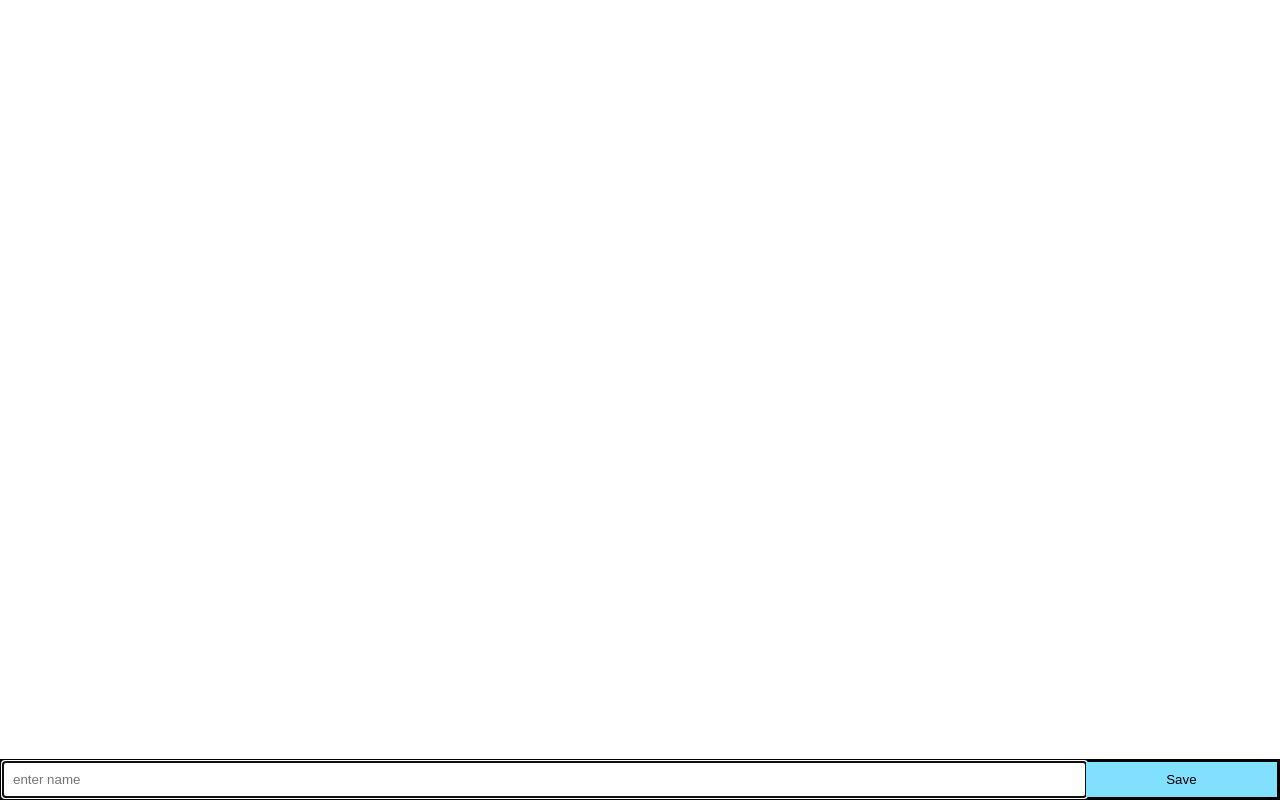
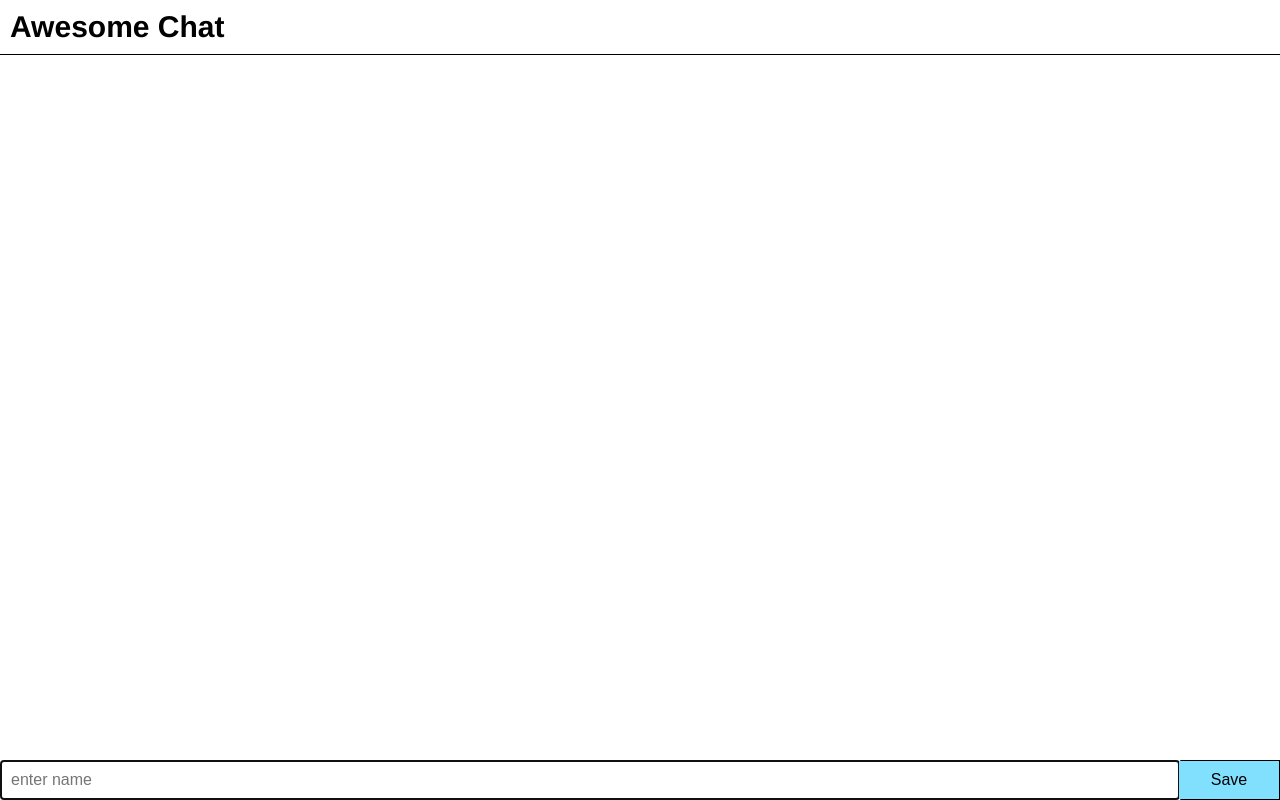
Before and after one commit to wrick17/nochatting, a website: page index.html in a window 1280 px wide. Drawn offline with nearby package versions, Linux system fonts and the light colour scheme.

Commit message:
fix some styles

```diff
--- a/index.html
+++ b/index.html
@@ -6,9 +6,10 @@
   <link rel="stylesheet" type="text/css" href="/style.css">
 </head>
 <body>
+  <h1>Awesome Chat</h1>
   <ul id="messages"></ul>
   <form id="chat-form" >
-    <input id="m" autocomplete="off" /><button>Send</button>
+    <input id="m" autocomplete="off" placeholder="enter your message" /><button>Send</button>
   </form>
   <form id="name-form" class="name-box">
     <input id="name" autocomplete="off" placeholder="enter name" /><button>Save</button>
--- a/script.js
+++ b/script.js
@@ -3,6 +3,7 @@
   $('#name-form').submit(function(e){
     e.preventDefault();
     $(this).hide();
+    $('#chat-form').show();
     var name = $('#name').val();
     var socket = io();
     $('#m').focus();
--- a/style.css
+++ b/style.css
@@ -2,34 +2,49 @@
   margin: 0;
   padding: 0;
   box-sizing: border-box;
+  font-size: 16px;
 }
 
 body {
   font: 13px Helvetica, Arial;
+  display: flex;
+  flex-direction: column;
+  height: 100vh;
+}
+
+h1 {
+  font-size: 30px;
+  padding: 10px;
+  margin-bottom: 10px;
+  border-bottom: 1px solid black;
 }
 
 form {
   background: #000;
-  padding: 3px;
-  position: fixed;
-  bottom: 0;
-  width: 100%;
+  padding: 1px;
+  display: flex;
 }
 
 form input {
   border: 0;
   padding: 10px;
-  width: 85%;
+  flex: 1;
 }
 
 form button {
-  width: 15%;
+  width: 100px;
   background: rgb(130, 224, 255);
   border: none;
   padding: 10px;
 }
 
+#chat-form {
+  display: none;
+}
+
 #messages {
+  overflow: auto;
+  flex: 1;
   list-style-type: none;
   margin: 0;
   padding: 0;
```
